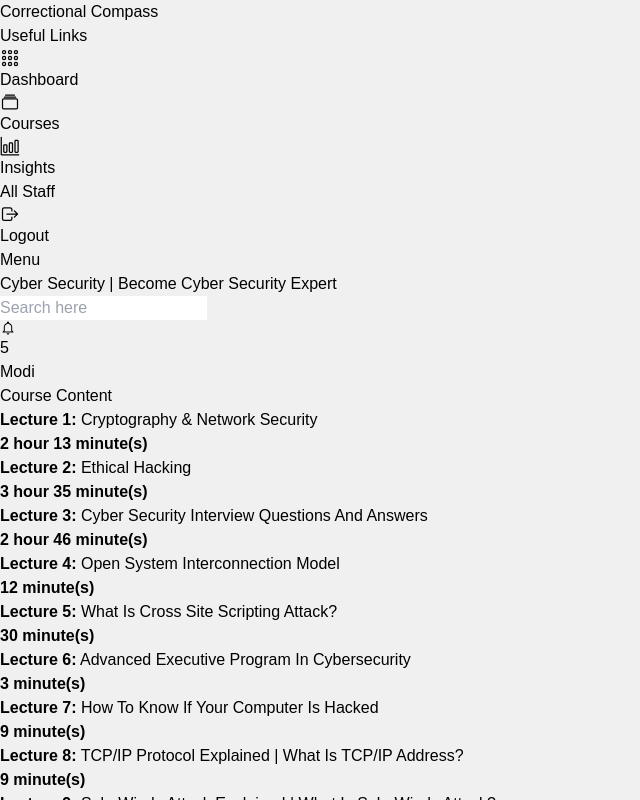
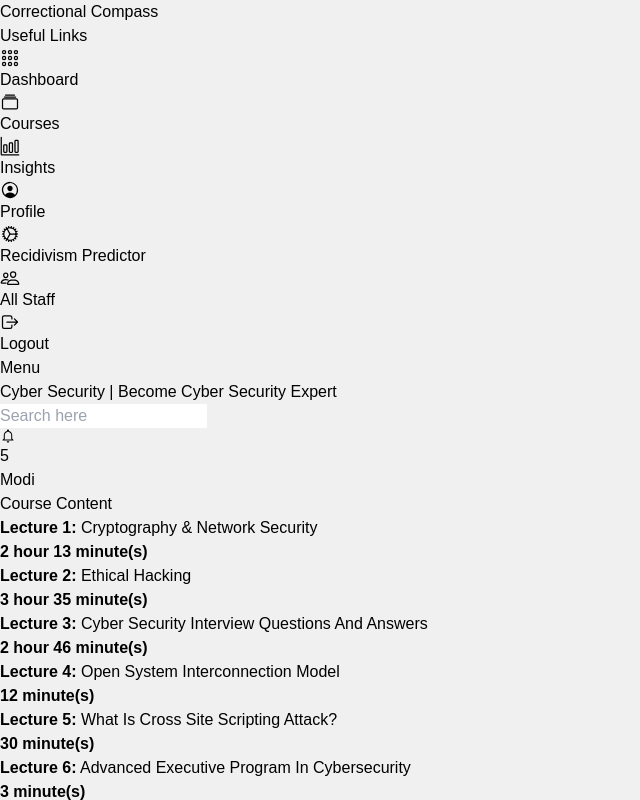
Before and after one commit to gagandeepmagan/Bitbox04_Correctional_Compass-, a React (Vite) app in the folder client/: page /courses/1 in a window 1280 px wide. Shown: the top 800 px of the page, without its empty margins (0-640 px from the left). Built offline with nearby package versions, Linux system fonts and the light colour scheme; sample sign-in values are in the browser's storage.

Commit message:
added functionality

```diff
--- a/client/src/assets/graph/index.js
+++ b/client/src/assets/graph/index.js
@@ -9,5 +9,5 @@ export {
     training_state,
     illness_orissa,
     illness_state,
-    recidivism
+    recidivism,
 }
--- a/client/src/assets/icons/index.js
+++ b/client/src/assets/icons/index.js
@@ -4,6 +4,7 @@ import dashboard from './apps-outline.svg'
 import predictor from './cog-outline.svg'
 import profile from './person-circle-outline.svg'
 import logout from './log-out-outline.svg'
+import people from './people-outline.svg'
 
 export{
     course,
@@ -11,5 +12,6 @@ export{
     dashboard,
     predictor,
     profile,
-    logout
+    logout,
+    people
 }
--- a/client/src/components/Sidebar.jsx
+++ b/client/src/components/Sidebar.jsx
@@ -43,6 +43,7 @@ const Sidebar = () => {
                 key={link.name}
                 className="flex justify-start items-center gap-4 my-8 mx-2"
               >
+                <img src={link.imgUrl} alt="" width={20} />
                 <span className="opacity-60 font-semibold">{link.name}</span>
               </div>
             </NavLink>
--- a/client/src/components/table/TableList.jsx
+++ b/client/src/components/table/TableList.jsx
@@ -15,10 +15,13 @@ const TableList = () => {
 
   const [users, setUsers] = useState();
   const [error, setError] = useState();
+  const [deleting, setDeleting] = useState(false);
+
+  const user_id = window.localStorage.getItem("_id");
 
   const deleteStaff = async (id) => {
     const res = await axios
-      .delete(`/user/signup/${id}`, {
+      .delete(`/user/staff/${id}`, {
         method: "DELETE",
         query: true
       })
@@ -32,12 +35,21 @@ const TableList = () => {
   };
 
   const handleDelete = (id) => {
-    deleteStaff(id).then((data) =>console.log(data)).catch(err => console.log(err));
+    if (window.confirm("Are you sure you want to delete this staff?")) {
+      console.log(id);
+      console.log(window.localStorage.getItem("_id"));
+      if (id === user_id) {
+        toast.error("You can't delete yourself");
+        return;
+      }
+      deleteStaff(id).then((data) => data.status === 400 ? toast.error(data.data.message) : toast.success(data.message)).catch(err => console.log(err));
+    }
+    setDeleting(true);
   }
 
   useEffect(() => {
     getUserList().then((data) => setUsers(data));
-  }, []);
+  }, [deleting]);
 
 
   return (
@@ -52,13 +64,13 @@ const TableList = () => {
             <TableCell className="tableCell">Date of Joining</TableCell>
             <TableCell className="tableCell">Address</TableCell>
             <TableCell className="tableCell">User Type</TableCell>
-            {/* <TableCell className="tableCell">Action</TableCell> */}
+            <TableCell className="tableCell">Action</TableCell>
           </TableRow>
         </TableHead>
         <TableBody>
           {users?.map((row, index) => (
             <TableRow key={index}>
-              <TableCell className="tableCell">{index+1}</TableCell>
+              <TableCell className="tableCell">{index + 1}</TableCell>
               <TableCell className="tableCell">{row._id}</TableCell>
               <TableCell className="tableCell">
                 <div className="cellWrapper">
@@ -69,9 +81,15 @@ const TableList = () => {
               <TableCell className="tableCell">{row.created_at}</TableCell>
               <TableCell className="tableCell">{row?.city + ", " + row?.state}</TableCell>
               <TableCell className="tableCell">{row.isAdmin ? "Admin" : "Staff"}</TableCell>
-              {/* <TableCell className="tableCell">
-                <button className="p-2 bg-red-500 font-bold px-4 rounded-lg" onClick={() => handleDelete(row?._id)}>Delete</button>
-              </TableCell> */}
+              <TableCell className="tableCell">
+                <button
+                  className={`p-2 ${row._id === user_id ? "bg-red-300 cursor-not-allowed" : "bg-red-500"} font-bold px-4 rounded-lg`}
+                  onClick={() => handleDelete(row?._id)}
+                  disabled={false}
+                >
+                  Delete
+                </button>
+              </TableCell>
             </TableRow>
           ))}
         </TableBody>
--- a/client/src/constants/index.js
+++ b/client/src/constants/index.js
@@ -1,4 +1,4 @@
-import {course, dashboard, insights, predictor, profile, logout } from '../assets/icons'
+import {course, dashboard, insights, predictor, profile, logout, people } from '../assets/icons'
 
 export const navlinks = [
   {
@@ -22,26 +22,26 @@ export const navlinks = [
     link: "/insights",
     admin: false,
   },
-  // {
-  //   name: "Profile",
-  //   imgUrl: profile,
-  //   link: "/profile",
-  //   onclick: "",
-  //   admin: false,
-  // },
-  // {
-  //   name: "Recidivism Predictor",
-  //   imgUrl: predictor,
-  //   link: "/recidPredictor",
-  //   onclick: "",
-  //   admin: false,
-  // },
+  {
+    name: "Profile",
+    imgUrl: profile,
+    link: "/profile",
+    onclick: "",
+    admin: false,
+  },
+  {
+    name: "Recidivism Predictor",
+    imgUrl: predictor,
+    link: "/recidPredictor",
+    onclick: "",
+    admin: false,
+  },
 ];
 
 export const navlinksadmin = [
   {
     name: "All Staff",
-    imgUrl: dashboard,
+    imgUrl: people,
     link: "/all-staff",
     onclick: "",
     admin: true,
--- a/client/src/pages/newStaff/CreateStaff.jsx
+++ b/client/src/pages/newStaff/CreateStaff.jsx
@@ -57,7 +57,7 @@ const CreateStaff = () => {
     e.preventDefault()
     createStaff().then((data) =>
       data?.status === 400
-        ? toast.error(data.data.message)
+        ? toast.error(data.data.message || data.data.error)
         : toast.success(data.message)
     );
   }
```
Also changed, not shown: client/src/assets/icons/people-outline.svg (added). Lines whose indentation alone changed are shown as unchanged.
